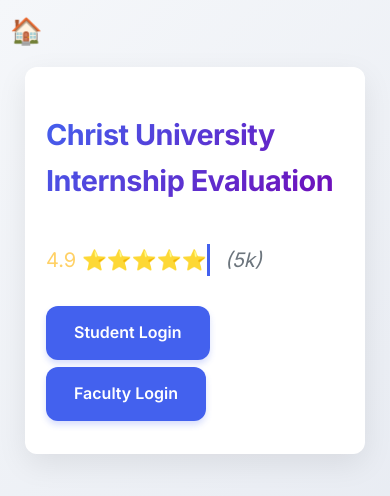
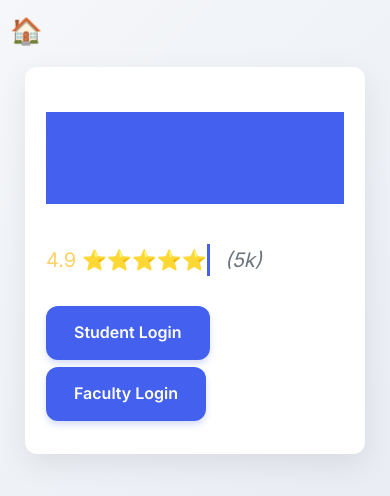
Before and after one commit to SimplyBored-YetFree/internship-management-system, a website: page public/index.ejs in a window 390 px wide. Drawn offline with nearby package versions, Linux system fonts and the light colour scheme; files that its build step writes are made by us from their sources.

Commit message:
Updated CSS Styles

```diff
--- a/public/styles.css
+++ b/public/styles.css
@@ -55,6 +55,7 @@
 h1 {
   font-size: 2.2rem;
   background: linear-gradient(135deg, var(--primary) 0%, var(--secondary) 100%);
+  background-clip: text;
   -webkit-background-clip: text;
   -webkit-text-fill-color: transparent;
 }
@@ -201,6 +202,8 @@
 
   h1 {
     font-size: 1.8rem;
+    background: var(--primary); /* Fallback for mobile */
+    -webkit-text-fill-color: initial;
   }
 
   button, input[type="submit"] {
```
